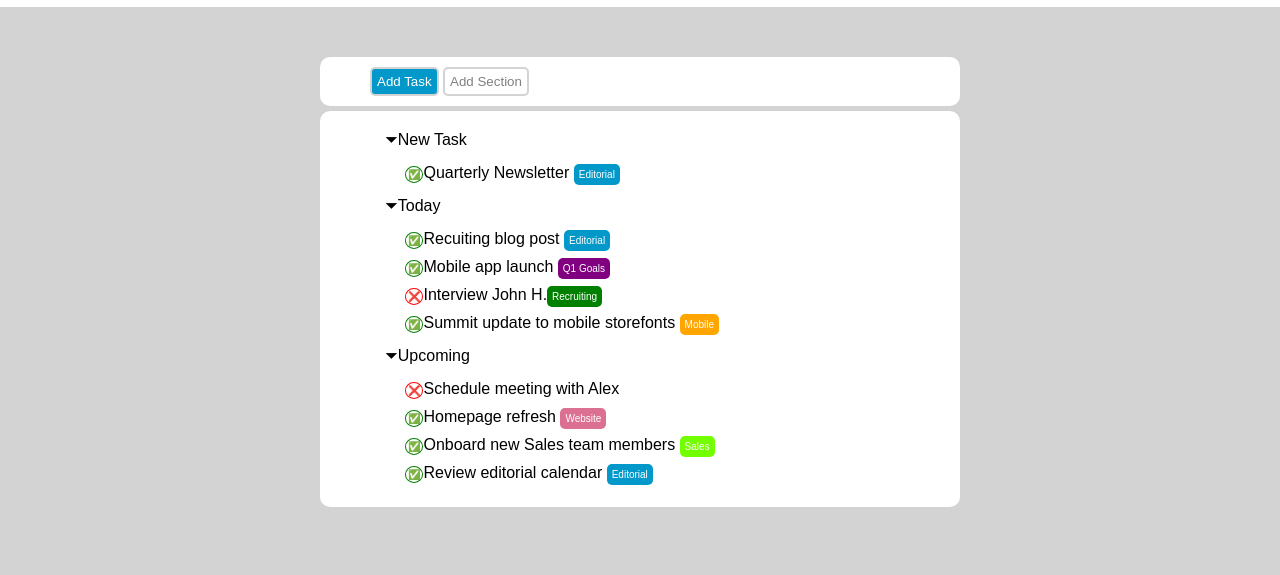
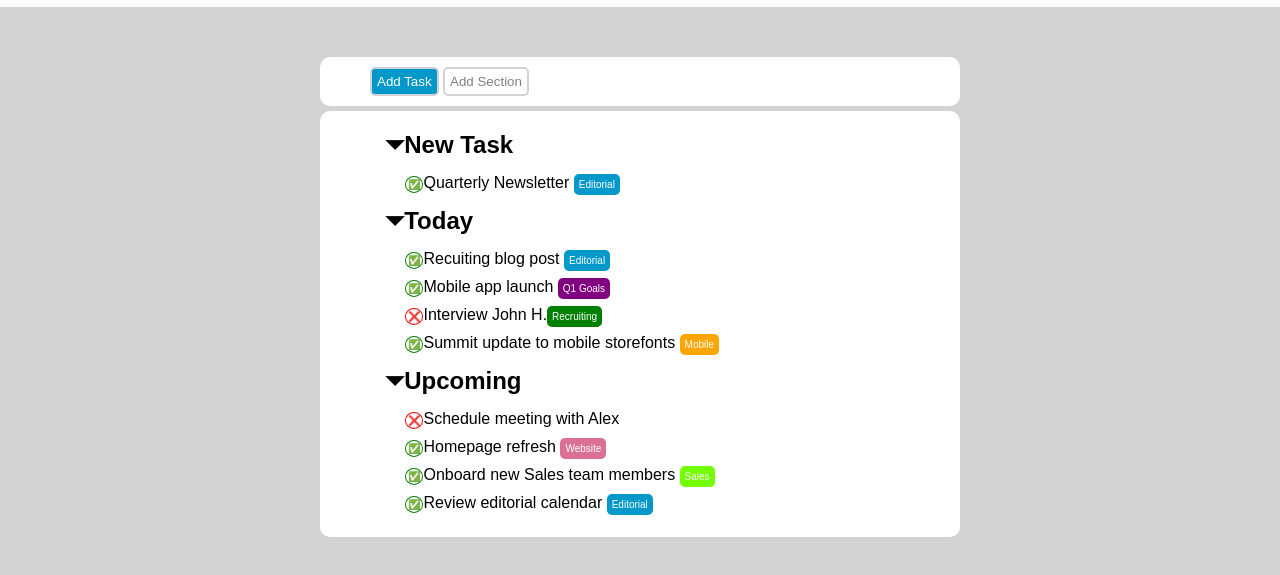
Before and after one commit to Cix8/html-css-toboolist, a plain HTML site: page index.html in a window 1280 px wide. Shown: the part 93-668 px from the top of the page. Drawn offline with Linux system fonts and the light colour scheme.

Commit message:
li 'lista principale' fixed

```diff
--- a/index.html
+++ b/index.html
@@ -24,13 +24,13 @@
     <main class="container">
         <ul>
             <li class="list-container">
-                &#9207;New Task
+                <h2>&#9207;New Task</h2>
                 <ul class="list-container">
                     <li class="item"><span class="border check-mark">&#9989;</span>Quarterly Newsletter <span class="editorial">Editorial</span></li>
                 </ul>
             </li>
             <li class="list-container">
-                &#9207;Today
+                <h2>&#9207;Today</h2>
                 <ul class="list-container">
                     <li class="item"><span class="border check-mark">&#9989;</span>Recuiting blog post <span class="editorial">Editorial</span></li>
                     <li class="item"><span class="border check-mark">&#9989;</span>Mobile app launch <span class="Q1">Q1 Goals</span></li>
@@ -39,7 +39,7 @@
                 </ul>
             </li>
             <li class="list-container">
-                &#9207;Upcoming
+                <h2>&#9207;Upcoming</h2>
                 <ul class="list-container">
                     <li class="item"><span class="border cross">&#10060;</span>Schedule meeting with Alex</li>
                     <li class="item"><span class="border check-mark">&#9989;</span>Homepage refresh <span class="website">Website</span></li>
```
